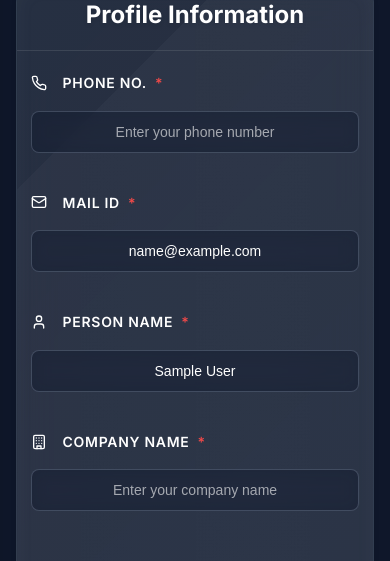
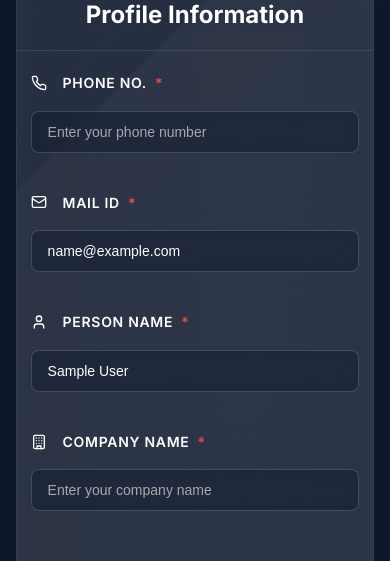
Before and after one commit to Poojamasne/Frontend_Auction, a React (Create React App) app: page /dashboard/profile in a window 390 px wide. Shown: the part 220-781 px from the top of the page. Built offline with nearby package versions, Linux system fonts and the light colour scheme; no server answers; sample sign-in values are in the browser's storage; the HTML template or start-up script is replaced by a standard one.

Commit message:
newauction change

```diff
--- a/src/components/Dashboard/NewAuction/NewAuction.css
+++ b/src/components/Dashboard/NewAuction/NewAuction.css
@@ -553,7 +553,6 @@ input[type="time"]::-webkit-calendar-picker-indicator {
 .form-select,
 textarea.form-input {
   display: block;
-  text-align: center;
   width: 100%;
   border: 1px solid rgba(255, 255, 255, 0.2);
   padding: 0.875rem 1rem;
@@ -961,6 +960,7 @@ textarea.form-input {
   .card-header .form-input {
     max-width: 100%;
     width: 100%;
+    text-align: center;
   }
 
   .card-header .btn {
```
